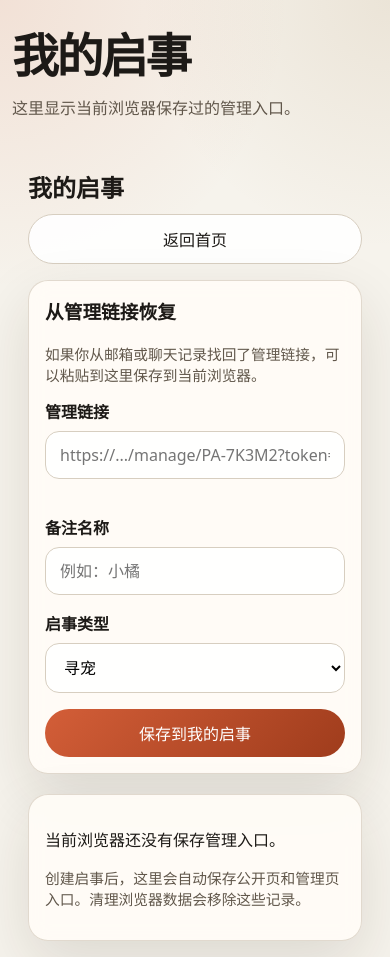
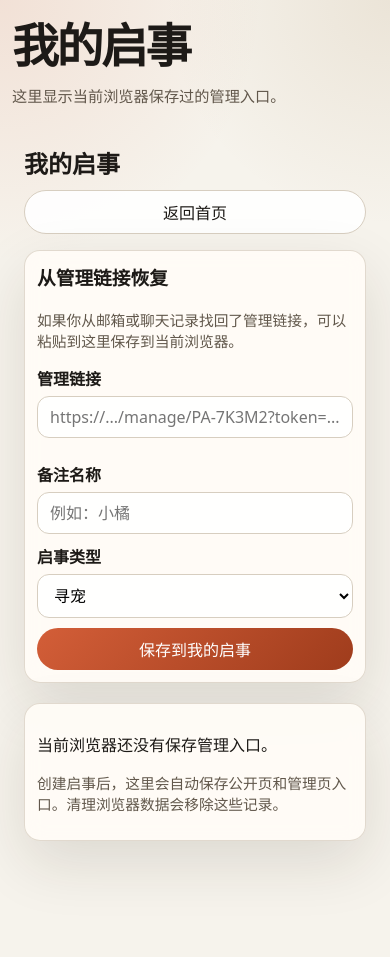
Before and after one commit to GiterYQ/findMypet, a Next.js app: page /mine in a window 390 px wide. After the commit the page ends 853 px from the top, so only its background shows below. Built offline with nearby package versions, Linux system fonts and the light colour scheme.

Commit message:
fix: tighten notice form and poster copy

```diff
--- a/app/globals.css
+++ b/app/globals.css
@@ -70,7 +70,7 @@ textarea {
 }
 
 .hero {
-  padding: 56px 0 24px;
+  padding: 34px 0 16px;
 }
 
 .hero h1 {
@@ -82,20 +82,20 @@ textarea {
 .hero p {
   max-width: 640px;
   color: var(--muted);
-  font-size: 1.05rem;
+  font-size: 0.98rem;
 }
 
 .panel {
   background: var(--panel);
   border: 1px solid rgba(215, 206, 192, 0.75);
-  border-radius: 24px;
+  border-radius: 18px;
   box-shadow: var(--shadow);
   backdrop-filter: blur(10px);
 }
 
 .grid {
   display: grid;
-  gap: 20px;
+  gap: 14px;
 }
 
 .two-col {
@@ -103,7 +103,7 @@ textarea {
 }
 
 .section {
-  padding: 20px;
+  padding: 16px;
 }
 
 .section h2,
@@ -113,8 +113,8 @@ textarea {
 
 .field {
   display: grid;
-  gap: 8px;
-  margin-bottom: 16px;
+  gap: 6px;
+  margin-bottom: 10px;
 }
 
 .field label {
@@ -126,31 +126,31 @@ textarea {
 .field textarea {
   border: 1px solid var(--line);
   background: rgba(255, 255, 255, 0.82);
-  border-radius: 14px;
-  padding: 12px 14px;
+  border-radius: 12px;
+  padding: 9px 12px;
 }
 
 .field textarea {
-  min-height: 120px;
+  min-height: 92px;
   resize: vertical;
 }
 
 .actions {
   display: flex;
   flex-wrap: wrap;
-  gap: 12px;
+  gap: 10px;
 }
 
 .button {
   display: inline-flex;
   align-items: center;
   justify-content: center;
-  padding: 12px 18px;
+  padding: 9px 15px;
   border-radius: 999px;
   border: 0;
   cursor: pointer;
   transition: transform 160ms ease, opacity 160ms ease;
-  min-height: 44px;
+  min-height: 40px;
   text-align: center;
 }
 
@@ -171,7 +171,7 @@ textarea {
 
 .radio-group {
   display: flex;
-  gap: 16px;
+  gap: 10px;
   flex-wrap: wrap;
 }
 
@@ -197,8 +197,8 @@ textarea {
 }
 
 .risk-button {
-  min-height: 48px;
-  padding-inline: 16px;
+  min-height: 42px;
+  padding-inline: 14px;
 }
 
 .tag {
@@ -276,17 +276,17 @@ textarea {
 .notice-stepper {
   border: 1px solid rgba(211, 94, 56, 0.16);
   background: linear-gradient(145deg, rgba(211, 94, 56, 0.1), rgba(255, 255, 255, 0.72));
-  border-radius: 22px;
+  border-radius: 16px;
   display: grid;
-  gap: 14px;
-  margin-bottom: 20px;
-  padding: 16px;
+  gap: 10px;
+  margin-bottom: 14px;
+  padding: 12px;
 }
 
 .notice-stepper-header {
   align-items: start;
   display: grid;
-  gap: 12px;
+  gap: 10px;
   grid-template-columns: auto minmax(0, 1fr);
 }
 
@@ -296,22 +296,22 @@ textarea {
   color: #fff;
   font-size: 0.86rem;
   font-weight: 900;
-  padding: 7px 10px;
+  padding: 6px 9px;
 }
 
 .notice-stepper-header strong {
   display: block;
-  font-size: 1.18rem;
+  font-size: 1.08rem;
 }
 
 .notice-stepper-header p {
   color: var(--muted);
-  margin: 4px 0 0;
+  margin: 2px 0 0;
 }
 
 .notice-stepper-track {
   display: grid;
-  gap: 8px;
+  gap: 6px;
   grid-template-columns: repeat(5, minmax(0, 1fr));
 }
 
@@ -322,7 +322,7 @@ textarea {
   color: var(--muted);
   display: grid;
   font-weight: 900;
-  min-height: 34px;
+  min-height: 28px;
   place-items: center;
 }
 
@@ -339,11 +339,11 @@ textarea {
 .notice-step-review {
   background: rgba(255, 255, 255, 0.7);
   border: 1px solid rgba(215, 206, 192, 0.82);
-  border-radius: 22px;
+  border-radius: 16px;
   display: grid;
-  gap: 12px;
+  gap: 10px;
   margin-top: 4px;
-  padding: 18px;
+  padding: 14px;
 }
 
 .notice-step-review h3 {
@@ -352,7 +352,7 @@ textarea {
 
 .notice-review-list {
   display: grid;
-  gap: 10px;
+  gap: 8px;
   margin: 0;
 }
 
@@ -360,9 +360,9 @@ textarea {
   align-items: start;
   border-bottom: 1px dashed rgba(215, 206, 192, 0.9);
   display: grid;
-  gap: 12px;
+  gap: 10px;
   grid-template-columns: 96px minmax(0, 1fr);
-  padding-bottom: 10px;
+  padding-bottom: 8px;
 }
 
 .notice-review-list div:last-child {
@@ -776,7 +776,7 @@ textarea {
   align-items: center;
   display: grid;
   gap: 10px;
-  grid-template-columns: auto minmax(0, 1fr) auto;
+  grid-template-columns: auto minmax(0, 1fr);
 }
 
 .poster-square-top span {
@@ -959,7 +959,7 @@ textarea {
   align-items: center;
   display: grid;
   gap: 12px;
-  grid-template-columns: auto minmax(0, 1fr) auto;
+  grid-template-columns: auto minmax(0, 1fr);
 }
 
 .poster-minimal-header span,
@@ -1284,7 +1284,7 @@ textarea {
   }
 
   .hero {
-    padding: 32px 0 18px;
+    padding: 22px 0 12px;
   }
 
   .hero h1 {
@@ -1293,26 +1293,26 @@ textarea {
   }
 
   .hero p {
-    font-size: 1rem;
+    font-size: 0.95rem;
   }
 
   .panel {
-    border-radius: 20px;
+    border-radius: 16px;
   }
 
   .section {
-    padding: 16px;
+    padding: 12px;
   }
 
   .field input,
   .field select,
   .field textarea {
     font-size: 16px;
-    min-height: 46px;
+    min-height: 40px;
   }
 
   .field textarea {
-    min-height: 108px;
+    min-height: 84px;
   }
 
   .actions {
@@ -1327,8 +1327,8 @@ textarea {
   }
 
   .notice-stepper {
-    border-radius: 18px;
-    padding: 14px;
+    border-radius: 15px;
+    padding: 10px;
   }
 
   .notice-stepper-header {
@@ -1347,21 +1347,21 @@ textarea {
   .notice-step-actions {
     background: rgba(246, 243, 236, 0.9);
     border: 1px solid rgba(215, 206, 192, 0.78);
-    border-radius: 20px;
+    border-radius: 16px;
     bottom: calc(env(safe-area-inset-bottom) + 10px);
     box-shadow: 0 18px 44px rgba(42, 32, 18, 0.14);
-    padding: 10px;
+    padding: 8px;
     position: sticky;
     z-index: 5;
   }
 
   .radio-group,
   .tag-list {
-    gap: 10px;
+    gap: 8px;
   }
 
   .radio-label {
-    min-height: 38px;
+    min-height: 32px;
   }
 
   .notice-grid {
--- a/components/notice/NoticeAlertPoster.tsx
+++ b/components/notice/NoticeAlertPoster.tsx
@@ -63,7 +63,6 @@ export function NoticeAlertPoster({ notice, id, className }: NoticeAlertPosterPr
         <div className="poster-alert-side">
           <span>{getNoticeCategoryLabel(notice.noticeCategory)}</span>
           <span>{statusLabel}</span>
-          <span>ID {notice.shortId}</span>
         </div>
       </header>
 
@@ -110,7 +109,7 @@ export function NoticeAlertPoster({ notice, id, className }: NoticeAlertPosterPr
 
       <footer className="poster-alert-footer">
         <strong>请勿提前转账，先核实宠物或主人信息。</strong>
-        <span>版本 {notice.posterVersion} · 更新于 {new Date(notice.updatedAt).toLocaleString()}</span>
+        <span>请以分享页最新状态为准 · 更新于 {new Date(notice.updatedAt).toLocaleString()}</span>
       </footer>
     </article>
   );
--- a/components/notice/NoticeMinimalPoster.tsx
+++ b/components/notice/NoticeMinimalPoster.tsx
@@ -31,7 +31,6 @@ export function NoticeMinimalPoster({ notice, id, className }: NoticeMinimalPost
       <header className="poster-minimal-header">
         <span>{getNoticeCategoryLabel(notice.noticeCategory)}</span>
         <strong>{statusLabel}</strong>
-        <small>ID {notice.shortId} · 版本 {notice.posterVersion}</small>
       </header>
 
       <section className="poster-minimal-title">
--- a/components/notice/NoticePoster.tsx
+++ b/components/notice/NoticePoster.tsx
@@ -37,10 +37,6 @@ export function NoticePoster({ notice, id, className }: NoticePosterProps) {
           <p>
             {getNoticeCategoryLabel(notice.noticeCategory)} · {getPetTypeLabel(notice.petProfile.type)} · {notice.lostInfo.location.addressText}
           </p>
-        </div>
-        <div className="poster-id-block">
-          <div className="poster-code">ID {notice.shortId}</div>
-          <div className="poster-version">版本 {notice.posterVersion}</div>
         </div>
       </header>
 
--- a/components/notice/NoticeSquarePoster.tsx
+++ b/components/notice/NoticeSquarePoster.tsx
@@ -48,7 +48,6 @@ export function NoticeSquarePoster({ notice, id, className }: NoticeSquarePoster
       <header className="poster-square-top">
         <span>{getNoticeCategoryLabel(notice.noticeCategory)}</span>
         <strong>{statusLabel}</strong>
-        <small>ID {notice.shortId}</small>
       </header>
 
       <section className="poster-square-photo">
--- a/components/notice/NoticeUrgentPoster.tsx
+++ b/components/notice/NoticeUrgentPoster.tsx
@@ -48,7 +48,6 @@ export function NoticeUrgentPoster({ notice, id, className }: NoticeUrgentPoster
         <span>紧急</span>
         <div>
           <strong>{getNoticeCategoryLabel(notice.noticeCategory)}</strong>
-          <small>ID {notice.shortId} · 版本 {notice.posterVersion}</small>
         </div>
       </header>
 
--- a/lib/notice/notice-form-steps.ts
+++ b/lib/notice/notice-form-steps.ts
@@ -83,3 +83,7 @@ export function isNoticeFormStepField(stepId: NoticeFormStepId, field: NoticeFor
   const fields: readonly NoticeFormStepField[] = getNoticeFormStepById(stepId).fields;
   return fields.includes(field);
 }
+
+export function getNoticeFormNextButtonLabel(stepId: NoticeFormStepId) {
+  return getNoticeFormStepById(stepId).id === "review" ? "生成" : "下一步";
+}
```
Also changed, not shown: components/notice/NoticeForm.tsx (+7 -5 lines), 2 other files (tests, documents, lock files or other folders).
